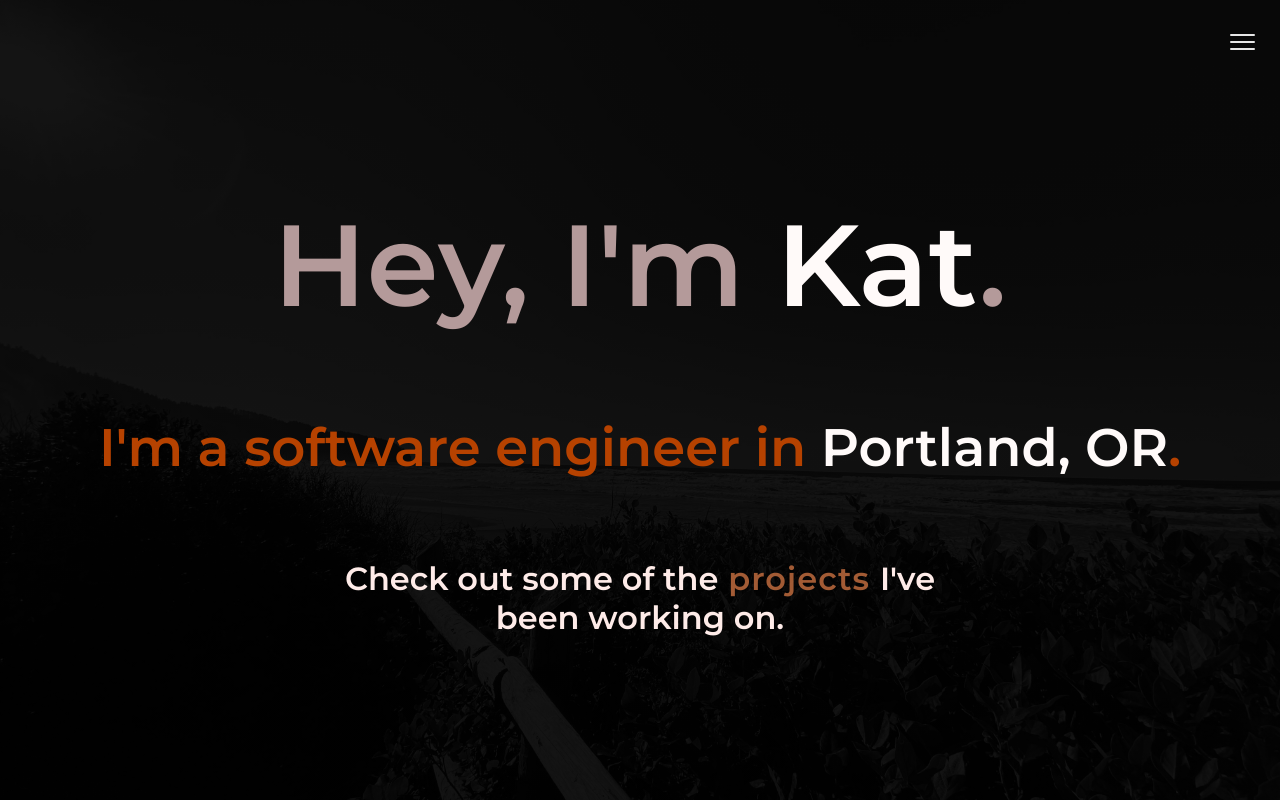
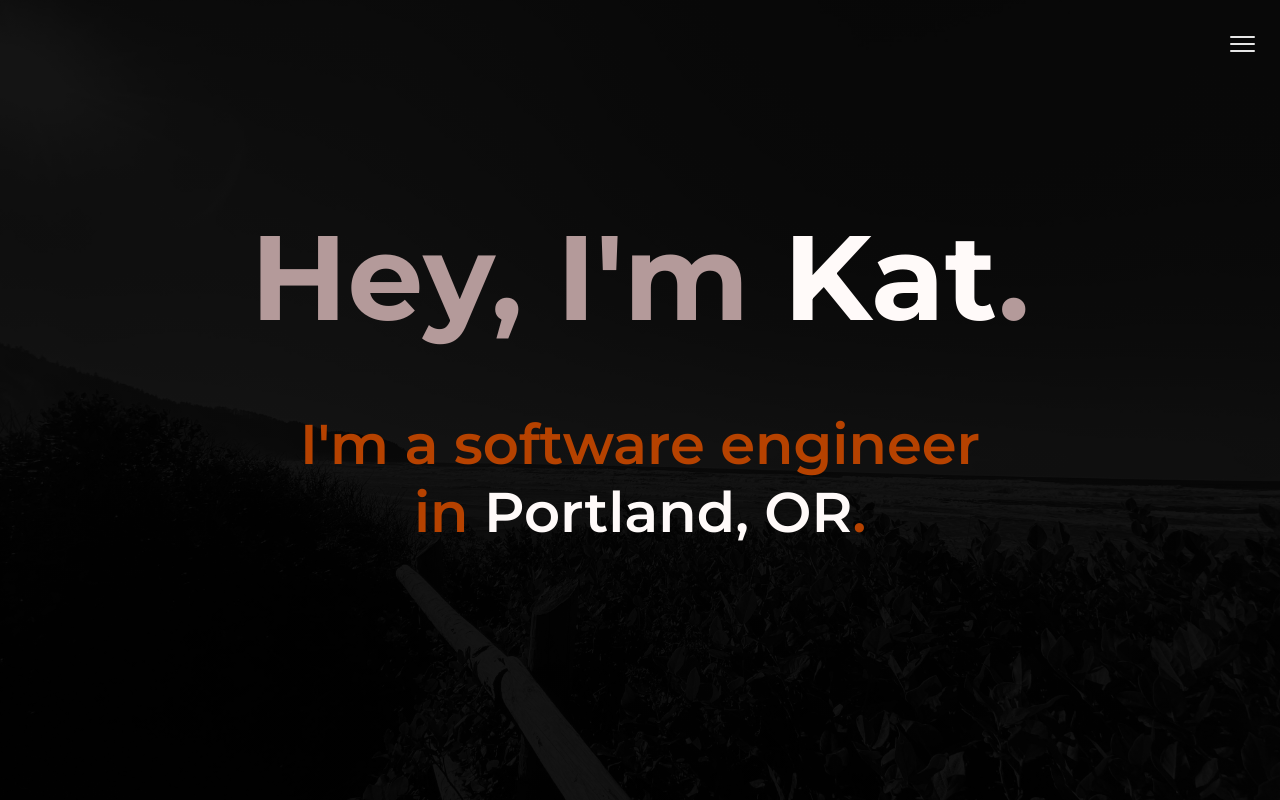
Before and after one commit to kathrynzaro/demo-portfolio, a React (Create React App) app: page / in a window 1280 px wide. Built offline with nearby package versions, Linux system fonts and the light colour scheme; a web font is replaced by a local one.

Commit message:
nav sizing and homepage edits

```diff
--- a/src/App.css
+++ b/src/App.css
@@ -47,7 +47,7 @@ body {
 nav {
   display: flex;
   flex-direction: row;
-  justify-content: center;
+  justify-content: space-evenly;
   height: 5em;
   width: 100%;
 }
@@ -57,7 +57,7 @@ nav {
   margin: 20px;
   display: none;
   width: 80vw;
-  max-width: 1000px;
+  max-width: 1200px;
   padding: 0;
   right: 50;
   top: 12px;
@@ -126,7 +126,7 @@ nav img {
   }
 
   nav a {
-    margin: 0 18px;
+    margin: 0 5px;
 
   }
 
@@ -166,7 +166,7 @@ nav img {
   color: var(--redwood);
   cursor: default;
   transition: all 0.5s ease-in-out 0s;
-  letter-spacing: 1.8px;
+  letter-spacing: 2px;
 }
 
 .active img {
@@ -177,7 +177,7 @@ nav a {
   color: var(--snow);
   text-decoration: none;
   transition: all 0.5s ease-in-out 0s;
-  font-size: 1.1rem;
+  font-size: 1.35rem;
 }
 
 nav a:not(.active):hover {
@@ -196,7 +196,7 @@ nav a:not(.active):hover {
   cursor: pointer;
   transition: all 0.2s ease-in-out;
   position: absolute;
-  top: 10px;
+  top: 12px;
   right: 10px;
   background-color: rgba(255, 255, 255, 0);
   opacity: .9;
--- a/src/Components/HomePage/HomePage.css
+++ b/src/Components/HomePage/HomePage.css
@@ -56,26 +56,26 @@
   }
 
   .homepage h1 {
-    font-size: 7.2rem;
+    font-size: 7.5rem;
     padding: 0 30px;
-    font-weight: 600;
-    margin: 0 0 20px;
+    font-weight: 700;
+    margin: 10px 0 20px;
   }
 
   .homepage h2 {
-    font-size: 3.3rem;
+    font-size: 3.5rem;
     padding: 0 50px;
     font-weight: 600;
-    max-width: 1200px;
-    margin: 60px 0;
+    max-width: 750px;
+    margin: 40px 0;
   }
 
   .homepage h3 {
     max-width: 600px;
     padding: 0 100px;
-    font-size: 2rem;
-    font-weight: 600;
-    margin: 20px 0 50px;
+    font-size: 1.9rem;
+    font-weight: 400;
+    margin: 10px 0 50px;
   }
 
   .homepage a:hover {
--- a/src/Components/HomePage/HomePage.js
+++ b/src/Components/HomePage/HomePage.js
@@ -12,11 +12,11 @@ export default function HomePage() {
           <h2>
             I&apos;m a software engineer in <span id="portland">Portland, OR</span>.
           </h2>
-          <h3>
+          {/* <h3>
             Check out some of the
             <a href="/project"> projects </a>
             I&apos;ve been working on.
-          </h3>
+          </h3> */}
         </section>
       </div>
     </div>
```
